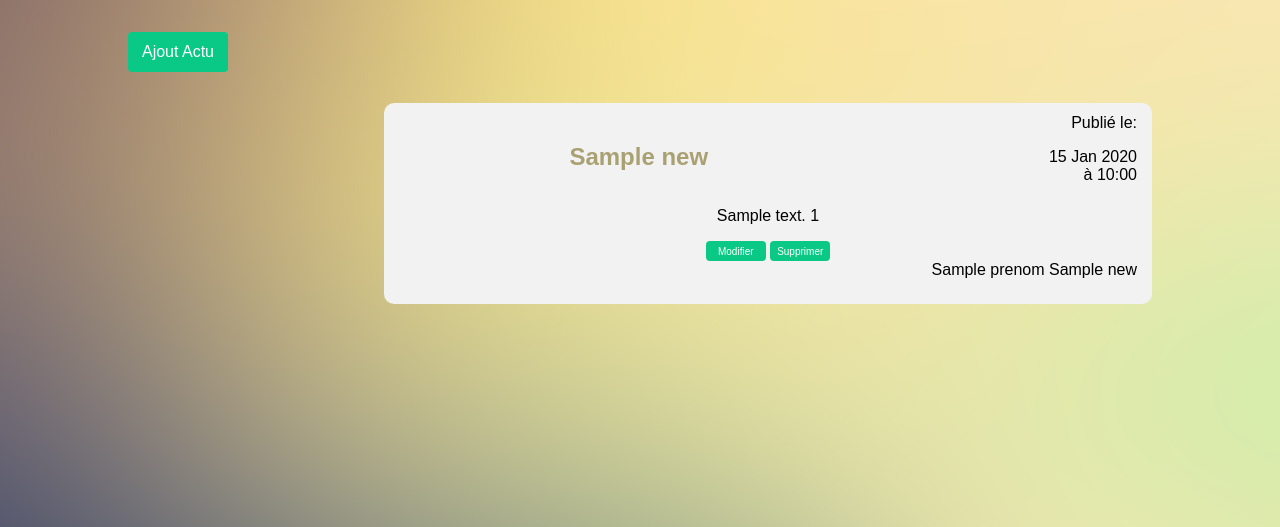
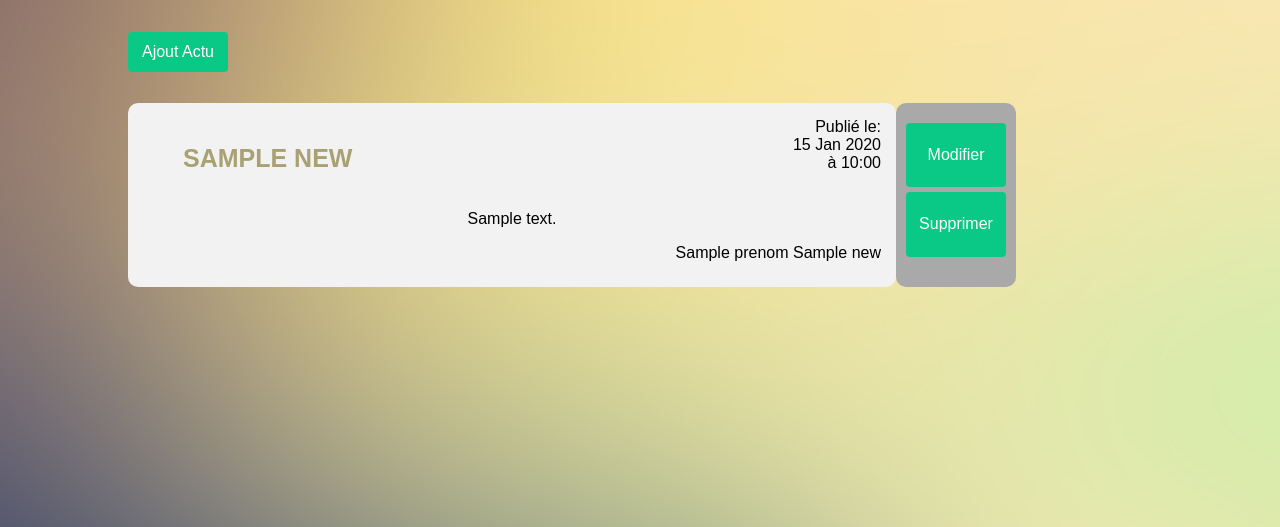
Before and after one commit to nathanAbr/projetBagad, a PHP site: template application/view/news.php in a window 1280 px wide. Shown: the part 48-575 px from the top of the page. Run offline with PHP 8.4, Linux system fonts and the light colour scheme; the template is opened without the code that fills it: most values are stand-ins (such as "Sample title", 1, 10 or a date in 2020).

Commit message:
modiffication du css

```diff
--- a/application/assets/css/form.css
+++ b/application/assets/css/form.css
@@ -9,6 +9,7 @@
     color:#AAA173;
     text-align:center;
     font-faimly:icon;
+
 }
 
 .login-form{
@@ -63,7 +64,16 @@
     width: 100%;
     vertical-align: top;
     margin-top: 10px;
-
+}
+.date{
+    width: 20%;
+}
+.titre{
+    width: 80%;
+    text-align: left;
+    padding-left: 40px;
+    text-transform: uppercase;
+    font-size: 25px;
 
 }
 .log-status.wrong-entry {
@@ -125,27 +135,28 @@
     background:#f44336;
     font-size:16px;
     height:40px;
-    width: 50%;
+    width: 100px;
     color:#fff;
     text-decoration:none;
     border:none;
     border-radius:4px;
     -moz-border-radius:4px;
     -webkit-border-radius:4px;
-    flex-grow: 1;
 }
 .valid-btn{
     background:#0AC986;
     font-size:16px;
-    height:40px;
-    width: 50%;
     color:#fff;
     text-decoration:none;
     border:none;
     border-radius:4px;
     -moz-border-radius:4px;
     -webkit-border-radius:4px;
-    flex-grow: 1;
+    height: 40px;
+    width: 100px;
+    padding-top: 10px;
+    text-align: center;
+
 }
 .ajout-btn{
     background:#0AC986;
@@ -162,9 +173,9 @@
 }
 .modif-btn{
     background:#0AC986;
-    font-size:10px;
-    height:20px;
-    width: 60px;
+    font-size:16px;
+    height:40px;
+    width: 100px;
     color:#fff;
     text-decoration:none;
     border:none;
@@ -173,6 +184,7 @@
     -webkit-border-radius:4px;
     flex-grow: 1;
     text-align: center;
+    margin-bottom: 5px;
 }
 .valCan-btn{
     width: 100%;
@@ -236,7 +248,7 @@
     margin: auto;
     padding: 0;
     border: 1px solid #888;
-    width: 80%;
+    width: 50%;
     box-shadow: 0 4px 8px 0 rgba(0,0,0,0.2),0 6px 20px 0 rgba(0,0,0,0.19);
     -webkit-animation-name: animatetop;
     -webkit-animation-duration: 0.4s;
@@ -272,9 +284,58 @@
     padding: 2px 16px;
     background:#F78181;
     color: white;
+    height: 70px;
 }
 
 .modal-body {
     padding: 2px 16px;
+    justify-content: center;
     display: flex;
 }
+
+.entete{
+    display: flex;
+}
+.date{
+    flex-grow: 1;
+    margin-top: -5px;
+    text-align: right;
+}
+.signature{
+    text-align: right;
+}
+.showNews-form{
+    margin-top: 15px;
+    padding-top: 20px;
+    padding-left: 15px;
+    padding-right: 15px;
+    padding-bottom: 25px;
+    width: 75%;
+    background-color: #F2F2F2;
+    border-radius: 10px;
+    text-align: justify;
+}
+.new-section{
+    margin-top: 20px;
+    display: flex;
+    flex-direction: column;
+    align-items: stretch;
+}
+.article{
+    display: flex;
+}
+
+.option{
+    display: flex;
+    margin-top: 15px;
+    padding-top: 20px;
+    padding-left: 5px;
+    padding-right: 5px;
+    padding-bottom: 25px;
+    width: 120px;
+    background-color: #A9A9A9;
+    border-radius: 10px;
+    text-align: center;
+    align-items: center;
+    flex-direction: column;
+}
--- a/application/assets/css/news.css
+++ /dev/null
@@ -1,32 +0,0 @@
-.showNews-form{
-	margin-top: 15px;
-    padding-top: 20px;
-    padding-left: 15px;
-    padding-right: 15px;
-    padding-bottom: 25px;
-    width: 75%;
-    background-color: #F2F2F2;
-    border-radius: 10px;
-    text-align: justify;
-}
-.new-section{
-    margin-top: 20px;
-    display: flex;
-    flex-direction: column;
-    align-items: stretch;
-}
-.signature{
-	text-align: right;
-}
-.date{
-	flex-grow: 1;
-	margin-top: -25px;
-	text-align: right;
-}
-.titre{
-	flex-grow: 2;
-	text-align: center;
-}
-.entete{
-	display: flex;
-}
--- a/application/controller/News.php
+++ b/application/controller/News.php
@@ -41,7 +41,7 @@
 				$Actualite->idMembre = $_SESSION['users'][0]['idMembre'];
 				$news->insertActu($Actualite);
 			}
-			$this->loadView('addNews', $data);
+			$this->show_news($message = null);
 		}
 		if(isset($_POST['cancel'])){
 			header('Location: index.php?pages=News&module=show_news');
--- a/application/view/news.php
+++ b/application/view/news.php
@@ -8,14 +8,14 @@
 		</p>
 	</div>
 	<?php foreach($news as $item){ ?>
-
+		<div class='article'>
 			<div class='event'>
 				<div class="entete">
 					<h1 class="titre">
 						<?php echo $item['titre']; ?>
 					</h1>
 					<div class="date">
-					<p>Publié le: </p>
+						<div class="publie">Publié le: </div>
 						<div >
 							<?php echo date('d M Y', strtotime($item['date'])); ?>
 						</div>
@@ -28,10 +28,8 @@
 				<div class="image"></div>
 				<p class="description">
 					<?php echo $item['description']; ?>
-				<?php echo $item['idActualite']; ?>
 				</p>
-			<button class="modif-btn" onclick="location.href='index.php?pages=News&module=showUpdate&param=<?php echo $item['idActualite']; ?>';" name="modif-btn">Modifier</button>
-			<button class="modif-btn" id="delete-btn" name="delete-btn" onclick="btnClickDelete(<?php echo $item['idActualite']; ?>);">Supprimer</button>
+
 				<div class="signature">
 					<?php echo $item['prenom'].' '.$item['nom']; ?>
 				</div>
@@ -42,12 +40,16 @@
 					      <h2>Voulez vous vraiment supprimer ?</h2>
 					    </div>
 					    <div class="modal-body">
-				      <a class="valid-btn" name="valid-btn" href="index.php?pages=News&module=delete_news&param=<?php echo $item['idActualite']; ?>">Valider</a>
-				      <button class="close cancel-btn " onclick="Close(<?php echo $item['idActualite']; ?>);" name="valid-btn">Annuler</button>
+					      <a name="valid-btn" href="index.php?pages=News&module=delete_news&param=<?php echo $item['idActualite']; ?>"><div class="valid-btn">Valider</div></a>
+					      <button class="close cancel-btn " onclick="Close(<?php echo $item['idActualite']; ?>);" >Annuler</button>
 					    </div>
 				  </div>
 				</div>
-
+			</div>
+			<div class="option">
+				<button class="modif-btn" onclick="location.href='index.php?pages=News&module=showUpdate&param=<?php echo $item['idActualite']; ?>';" name="modif-btn">Modifier</button>
+				<button class="modif-btn" id="delete-btn" name="delete-btn" onclick="btnClickDelete(<?php echo $item['idActualite']; ?>);">Supprimer</button>
+			</div>
 		</div>
 	<?php } ?>
 </section>
--- a/application/view/templates/header.php
+++ b/application/view/templates/header.php
@@ -3,7 +3,6 @@
     <head>
         <link rel="stylesheet" href="application/assets/css/style.css" type="text/css" />
         <link rel="stylesheet" href="application/assets/css/form.css" type="text/css" />
-        <link rel="stylesheet" href="application/assets/css/news.css" type="text/css" />
     </head>
     <body>
         <nav class="nav">
```
Lines whose indentation alone changed are shown as unchanged.
